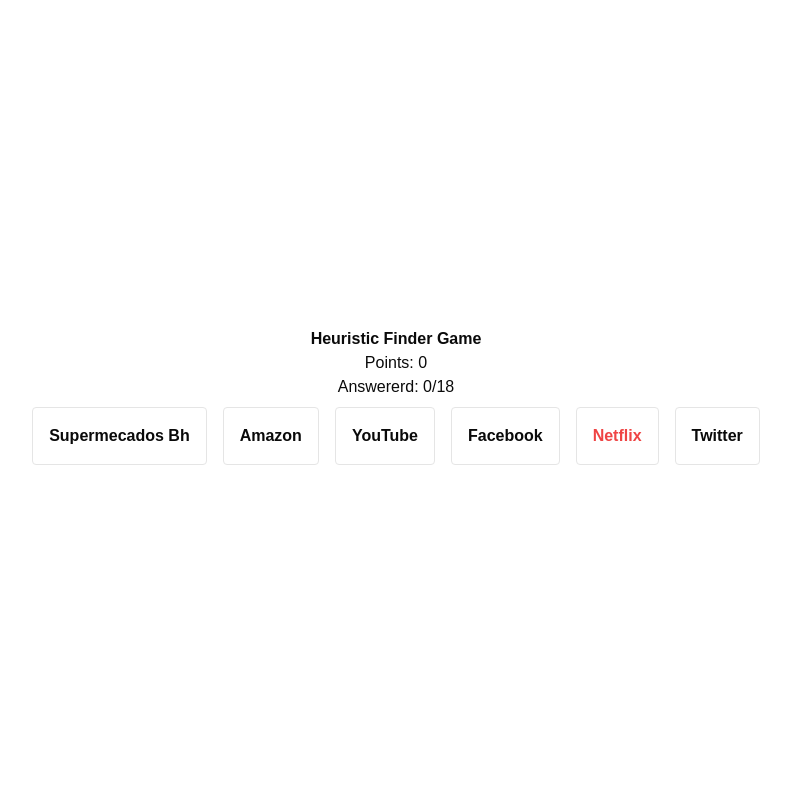
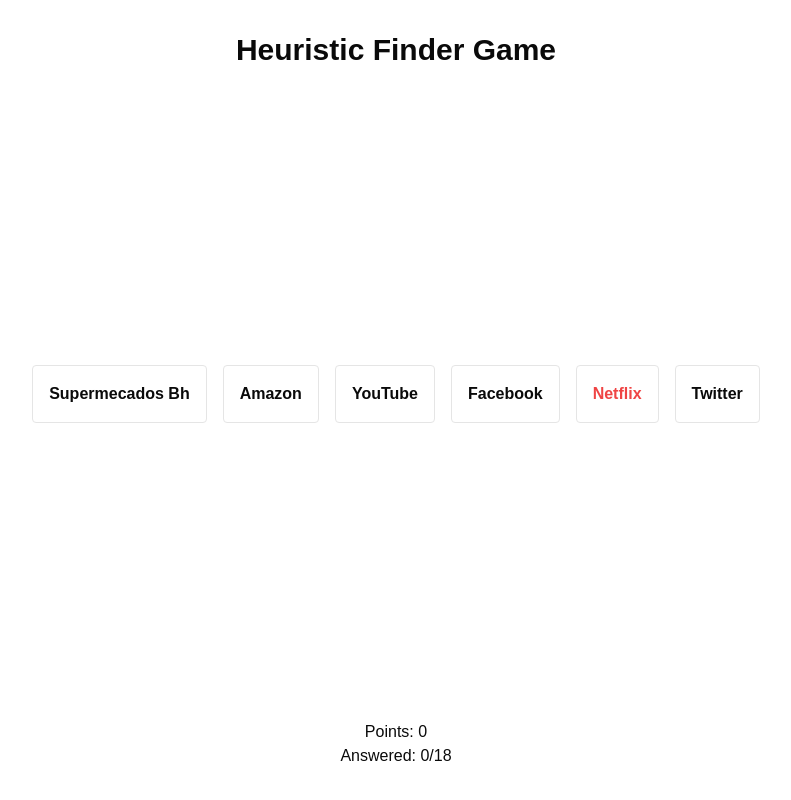
Before and after one commit to JuanIWK3/heuristic-game, a Next.js app: page / in a window 1280 px wide. Shown: the whole page, without its empty margins (244-1035 px from the left). Built offline with nearby package versions, Linux system fonts and the light colour scheme.

Commit message:
Refactor Home component: enhance layout and improve readability of game information

```diff
--- a/app/page.tsx
+++ b/app/page.tsx
@@ -17,11 +17,9 @@ export default function Home() {
   }, [selected, selectRandom]);
 
   return (
-    <div className="flex p-8 flex-col items-center justify-center min-h-screen w-full">
+    <div className="flex p-8 flex-col items-center justify-between min-h-screen w-full">
       <div className="flex flex-col justify-between w-full items-center">
-        <h1 className="font-bold">Heuristic Finder Game</h1>
-        <p>Points: {points}</p>
-        <p>Answererd: {alreadyAnswered}/18</p>
+        <h1 className="font-bold text-3xl">Heuristic Finder Game</h1>
       </div>
 
       <div className="flex gap-4 flex-wrap items-center justify-center">
@@ -39,6 +37,10 @@ export default function Home() {
           </div>
         ))}
       </div>
+      <div className="text-center">
+        <p>Points: {points}</p>
+        <p>Answered: {alreadyAnswered}/18</p>
+      </div>
     </div>
   );
 }
```
